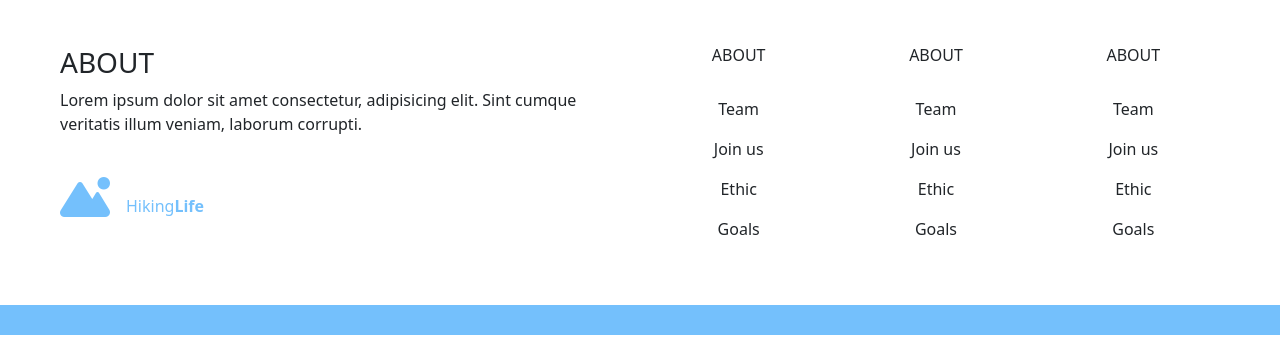
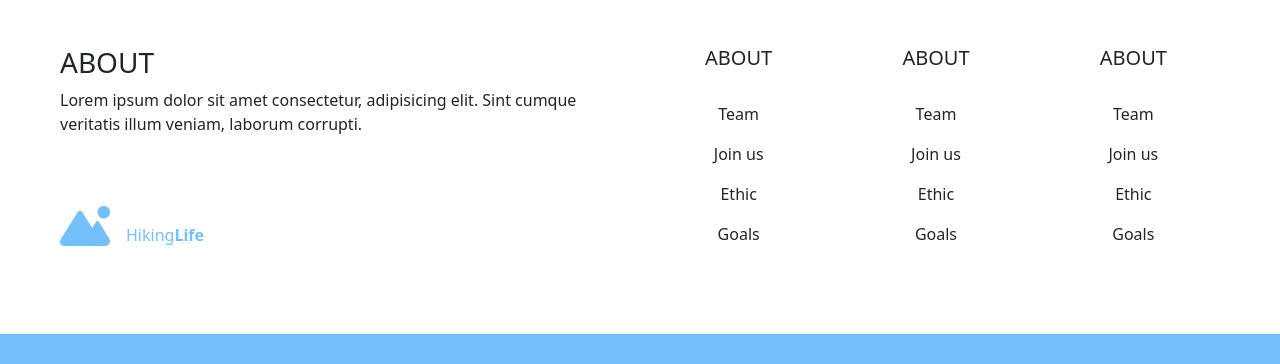
Before and after one commit to Ayajahamad/Quantum_Assess, a plain HTML site: page index.html in a window 1280 px wide. Shown: the part 3561-3925 px from the top of the page. Before the commit the page ends 3896 px from the top, so only its background shows below. Drawn offline with nearby package versions, Linux system fonts and the light colour scheme.

Commit message:
Quantum Assessment

```diff
--- a/index.html
+++ b/index.html
@@ -310,25 +310,25 @@
                 <p style="color: #74C0FC;"><i class="fa-solid fa-mountain-sun fs-1 py-4 pe-3"></i>Hiking<b>Life</b></p>
             </div>
             <div class="col-12 col-sm-4 col-md-2 col-lg-2 col-xl-2 col-xxl-2 text-center">
-                <h6>ABOUT</h5><br>
+                <h5>ABOUT</h5><br>
                 <p>Team</p>
                 <p>Join us</p>
                 <p>Ethic</p>
-                <p>Goals</p>
+                <p>Goals</p> <br>
             </div>
             <div class="col-12 col-sm-4 col-md-2 col-lg-2 col-xl-2 col-xxl-2 text-center">
-                <h6>ABOUT</h5><br>
+                <h5>ABOUT</h5><br>
                 <p>Team</p>
                 <p>Join us</p>
                 <p>Ethic</p>
-                <p>Goals</p>
+                <p>Goals</p><br>
             </div>
             <div class="col-12 col-sm-4 col-md-2 col-lg-2 col-xl-2 col-xxl-2 text-center">
-                <h6>ABOUT</h5><br>
+                <h5>ABOUT</h5><br>
                 <p>Team</p>
                 <p>Join us</p>
                 <p>Ethic</p>
-                <p>Goals</p>
+                <p>Goals</p><br>
             </div>
         </div>
      </div>
```
